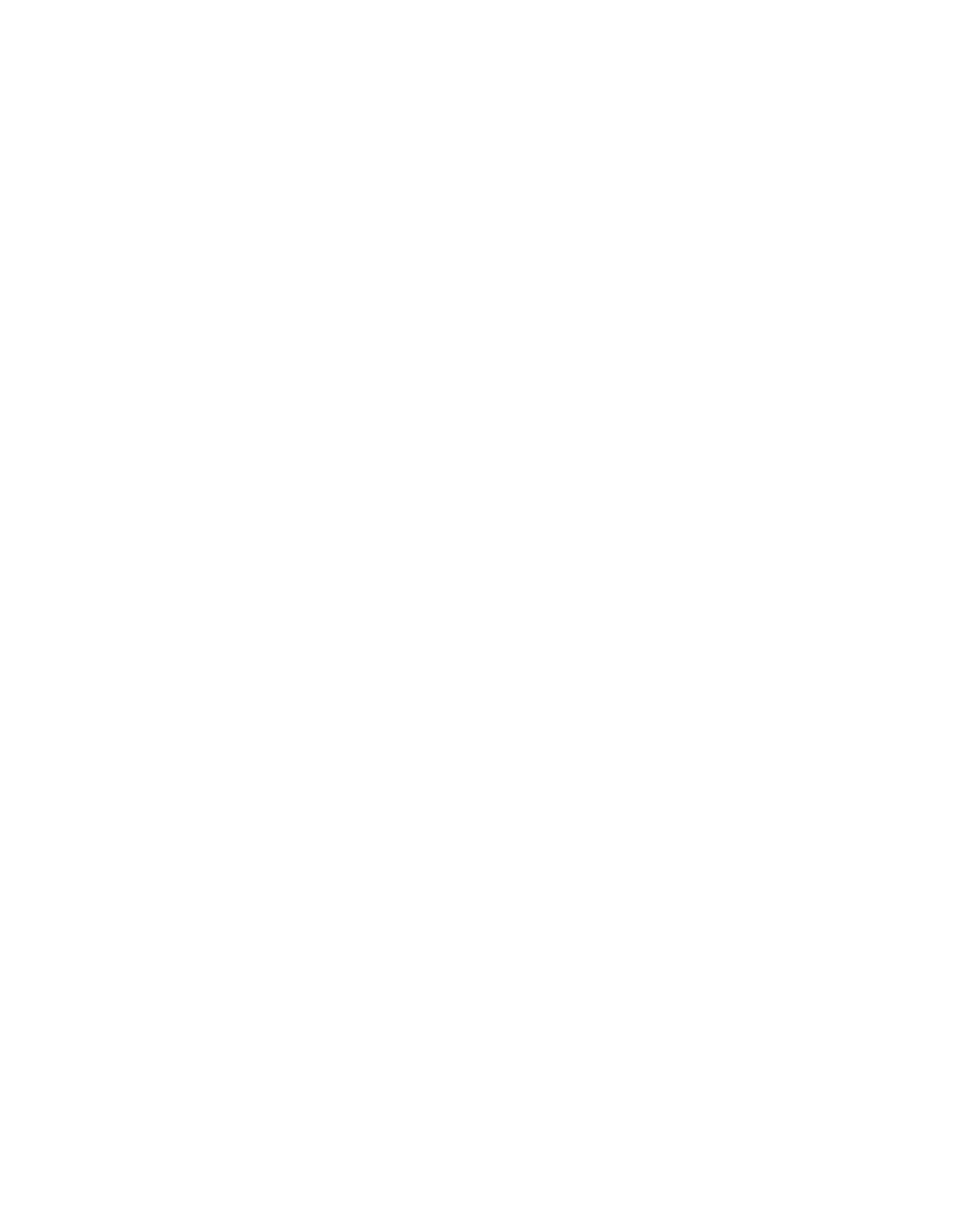
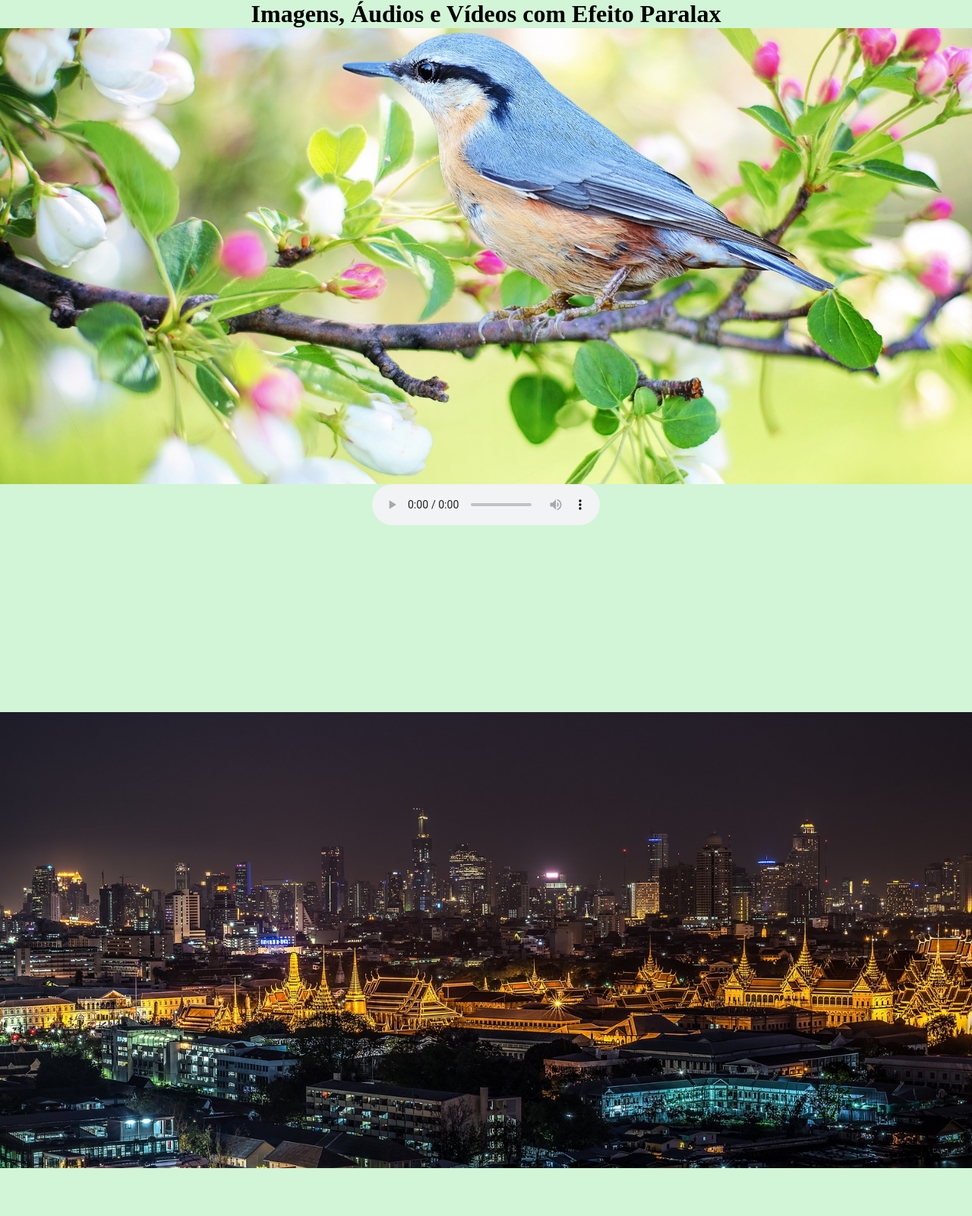
Before and after one commit to marylion/imagem-audio-video, a plain HTML site: page index.html in a window 1280 px wide. Shown: the top 1600 px of the page at 76% size. Before the commit the page ends 800 px from the top, so only its background shows below. Drawn offline with Linux system fonts and the light colour scheme.

Commit message:
Efeito Paralax inserido

```diff
--- a/index.html
+++ b/index.html
@@ -8,9 +8,27 @@
     <title>Imagens, Áudios e Vídeos</title>
 </head>
 <body>
-   <section></section>
-   <section></section>
-   <section></section>
-   <section></section>
+    <h1>Imagens, Áudios e Vídeos com Efeito Paralax</h1>
+    <section></section>
+    <section>
+        <audio controls>
+            <source src="./audios/Loreena_Mckennitt_Snow_56bit.mp3" type="audio/mp3">
+        </audio>
+    </section>
+    <section></section>
+    <section></section>
+    <section></section>
+    <section></section>
+    <section></section>
+    <section>
+        <p>Lorem ipsum dolor sit amet consectetur adipisicing elit. Minima, cumque quae? Debitis, enim, sed optio laborum similique repudiandae blanditiis et unde nostrum id laudantium sequi hic soluta, quibusdam assumenda aperiam!
+        Lorem ipsum dolor sit, amet consectetur adipisicing elit. Velit atque beatae, soluta, quis dolorem vitae, consequuntur maxime nihil nam quod nemo ipsum omnis sit? Odit quia culpa est vitae nostrum.
+        Lorem ipsum dolor sit amet consectetur adipisicing elit. Distinctio debitis consequatur maxime in facere reiciendis, ratione, fugit sit tenetur rem eaque! Ea aut vitae pariatur accusantium repellat? Modi, fugit eveniet?
+        Lorem ipsum dolor sit amet consectetur adipisicing elit. Nisi asperiores, odit reiciendis, libero minima harum provident quis assumenda voluptatem velit facilis magni fugit saepe cumque perspiciatis, soluta amet suscipit maxime.
+        </p>
+        <video controls autoplay loop muted>
+            <source src="videos/Mar - 13704.mp4" type="video/mp4">
+        </video>
+    </section>
 </body>
 </html>
--- a/style.css
+++ b/style.css
@@ -0,0 +1,75 @@
+* {
+    margin: 0;
+    padding: 0;
+    box-sizing: border-box;
+}
+
+body {
+    text-align: center;
+    background-color: rgb(209, 245, 214);
+}
+
+section {
+    width: 100%;
+    height: 300px;
+    background-position: center;
+    background-repeat: no-repeat;
+    background-size: cover;     /*cobrir todo o espaço da nossa section*/
+
+    background-attachment: fixed;
+}
+
+section:nth-of-type(1) {
+    background-image: url(img/img1.jpg);
+    height: 600px;
+
+}
+
+section:nth-of-type(3) {
+    background-image: url(img/img2.jpg);
+    height: 600px;
+}
+
+section:nth-of-type(5) {
+    background-image: url(img/img3.jpg);
+    height: 600px;
+}
+
+section:nth-of-type(7) {
+    background-image: url(img/img4.jpg);
+    height: 600px;
+}
+/*-----------------------------------*/
+/* section:nth-of-type(2) {
+    background-image: url(img/img1.jpg);
+    height: 600px;
+
+}
+
+section:nth-of-type(4) {
+    background-image: url(img/img2.jpg);
+    height: 600px;
+}
+
+section:nth-of-type(6) {
+    background-image: url(img/img3.jpg);
+    height: 600px;
+}
+
+section:nth-of-type(8) {
+    background-image: url(img/img4.jpg);
+    height: 600px;
+} */
+
+::-webkit-scrollbar {
+    width: 15px;
+    background-color: rgb(232, 159, 171);
+}
+
+::-webkit-scrollbar-thumb {
+    background-color: rgb(233, 63, 91);
+    border: solid rgb(224, 105, 125) 2px;
+    border-radius: 20px;
+
+
+}
```
